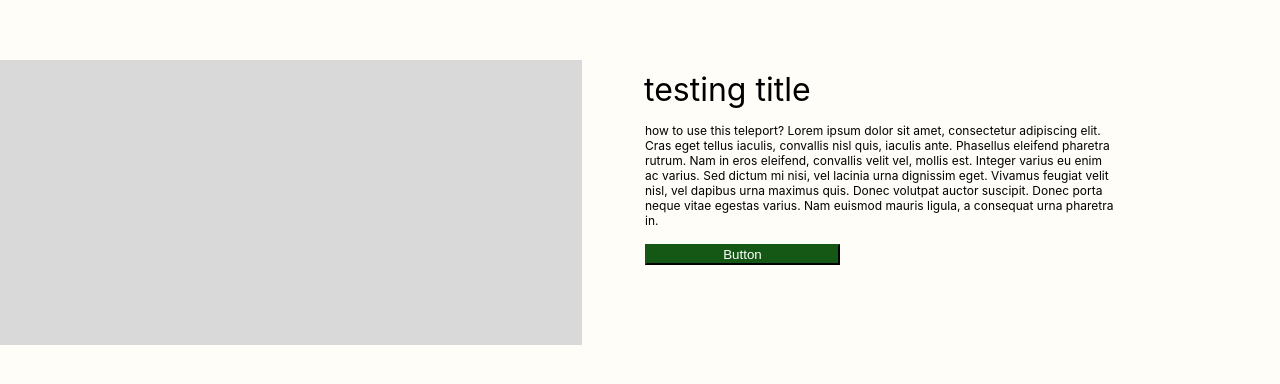
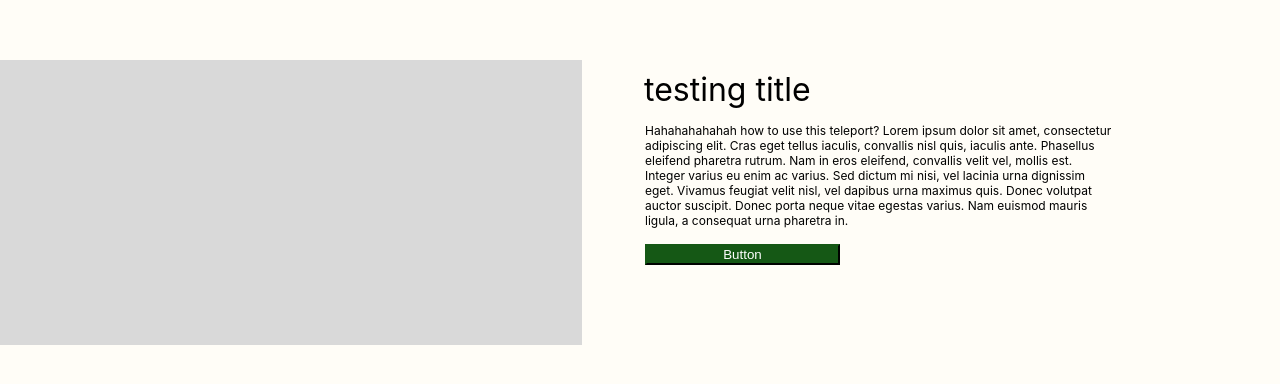
Before and after one commit to Dihardja-Software/Teleport-POC, a React (Create React App) app: page / in a window 1280 px wide. Shown: the part 172-556 px from the top of the page. Built offline with nearby package versions, Linux system fonts and the light colour scheme.

Commit message:
hahahahaha

```diff
--- a/src/App.js
+++ b/src/App.js
@@ -13,7 +13,7 @@ const Rectangle1 = (props) => {
           className="rectangle1-rectangle1"
         />
         <span className="rectangle1-text">
-          how to use this teleport? Lorem ipsum dolor sit amet, consectetur
+          Hahahahahahah how to use this teleport? Lorem ipsum dolor sit amet, consectetur
           adipiscing elit. Cras eget tellus iaculis, convallis nisl quis,
           iaculis ante. Phasellus eleifend pharetra rutrum. Nam in eros
           eleifend, convallis velit vel, mollis est. Integer varius eu enim ac
```
